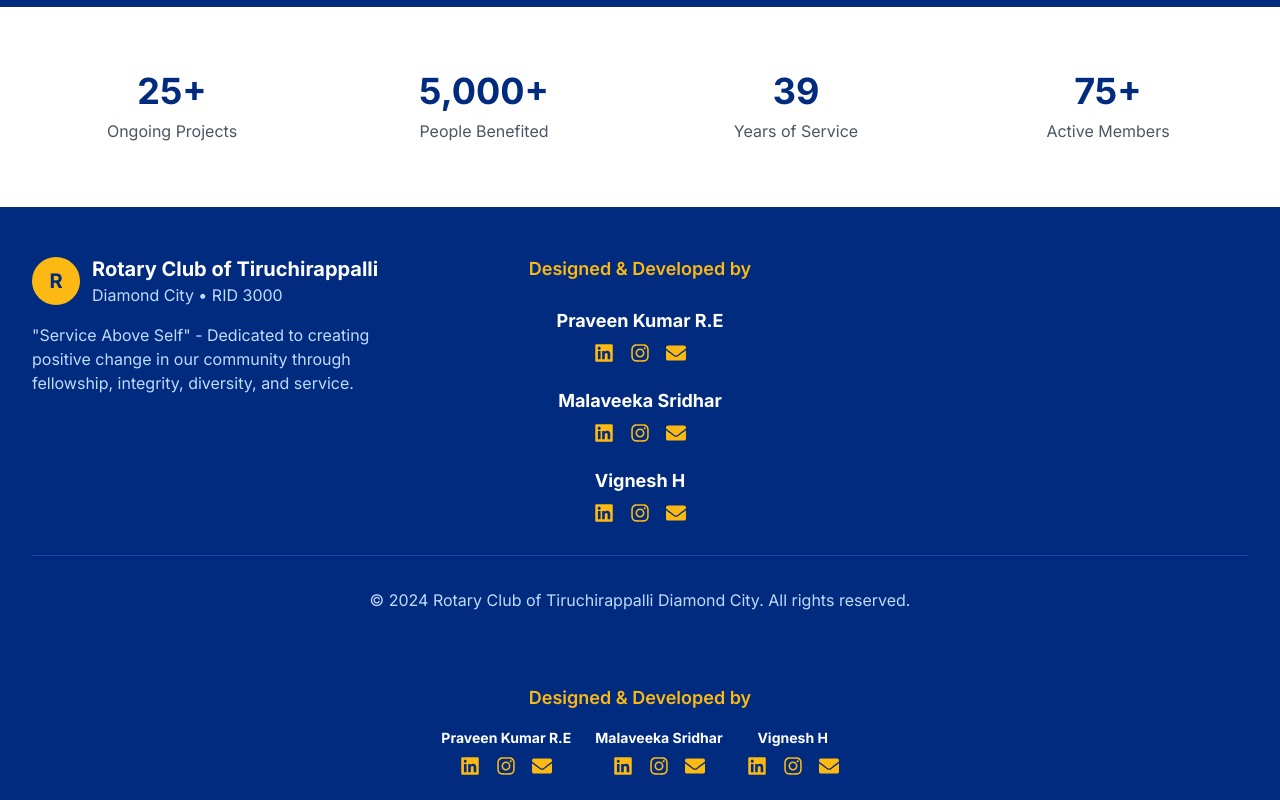
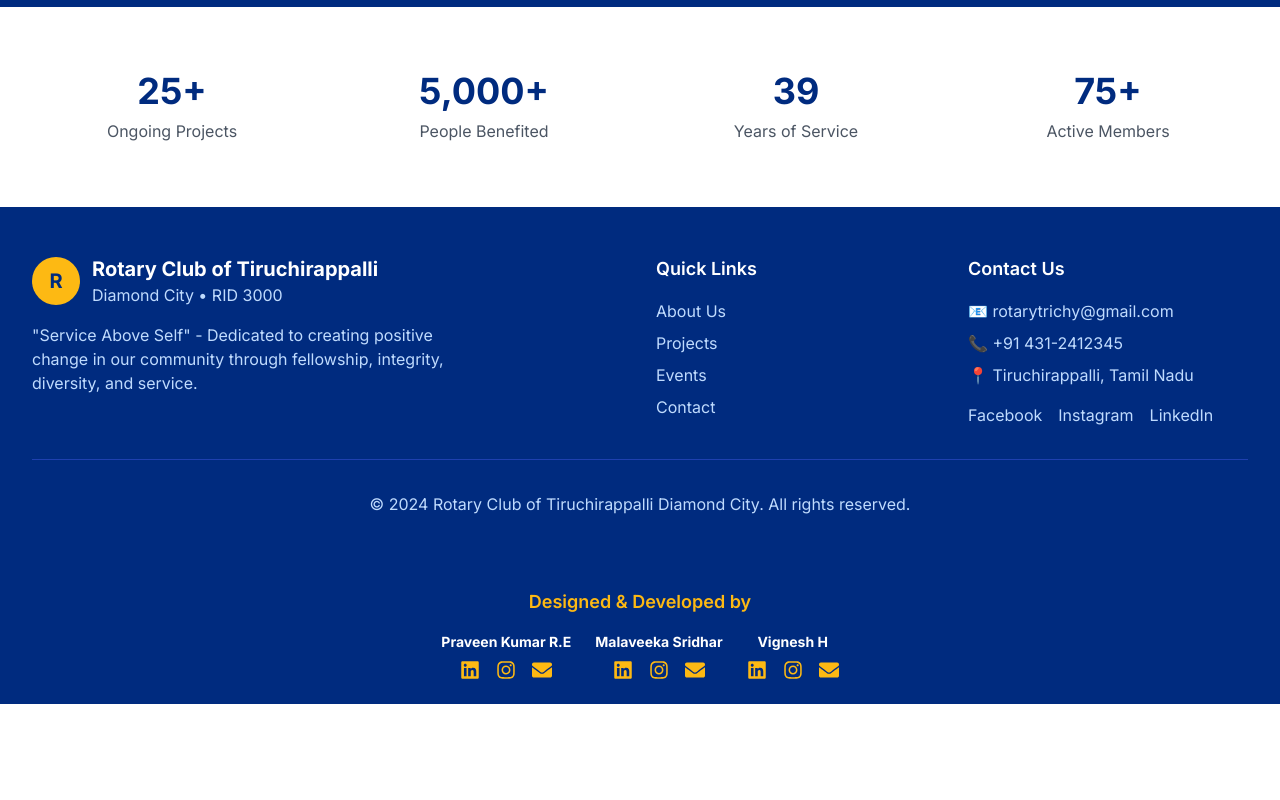
Before and after one commit to Malaveekasridhar20/rotary-diamond-city-serve, a React (Vite) app: page / in a window 1280 px wide. Shown: the part 2257-3057 px from the top of the page. After the commit the page ends 2961 px from the top, so only its background shows below. Built offline with nearby package versions, Linux system fonts and the light colour scheme.

Commit message:
Reverted to commit 713390f4684a577917a6ecd99ee56f05c433177b

```diff
--- a/src/components/Footer.tsx
+++ b/src/components/Footer.tsx
@@ -1,34 +1,13 @@
 
-import { FaLinkedin, FaInstagram, FaEnvelope } from "react-icons/fa";
+import { Link } from 'react-router-dom';
 
 const Footer = () => {
-  const team = [
-    {
-      name: "Praveen Kumar R.E",
-      linkedin: "https://www.linkedin.com/in/praveen-kumar-r-e-b0292836b/",
-      instagram: "https://www.instagram.com/praveen_7b?igsh=NDU0dG9nZDRrdXNs",
-      email: "praveenkumar7bp@gmail.com"
-    },
-    {
-      name: "Malaveeka Sridhar",
-      linkedin: "https://www.linkedin.com/in/malaveeka-sridhar-750b70252/",
-      instagram: "https://www.instagram.com/malaveekasridhar?igsh=emM1MHNiOXF4dXhl",
-      email: "malaveekasridhar20072004@gmail.com"
-    },
-    {
-      name: "Vignesh H",
-      linkedin: "https://www.linkedin.com/in/vigneshhariraj",
-      instagram: "https://www.instagram.com/_vignesh_exe_?igsh=MXhrd2NvbzhiaHV6cQ==",
-      email: "vigneshhariraj@gmail.com"
-    }
-  ];
-
   return (
     <footer className="bg-blue-900 text-white">
       <div className="max-w-7xl mx-auto px-4 sm:px-6 lg:px-8 py-12">
-        <div className="grid grid-cols-1 md:grid-cols-3 gap-8">
+        <div className="grid grid-cols-1 md:grid-cols-4 gap-8">
           {/* Club Info */}
-          <div>
+          <div className="md:col-span-2">
             <div className="flex items-center space-x-3 mb-4">
               <div className="w-12 h-12 bg-yellow-400 rounded-full flex items-center justify-center">
                 <span className="text-blue-900 font-bold text-xl">R</span>
@@ -44,44 +23,31 @@ const Footer = () => {
             </p>
           </div>
 
-          {/* Developer Credits - Center Column */}
-          <div className="text-center">
-            <h4 className="text-lg font-semibold mb-6 text-yellow-400">Designed & Developed by</h4>
-            <div className="space-y-6">
-              {team.map((member, index) => (
-                <div key={index} className="text-center">
-                  <p className="font-bold text-lg mb-2 text-white">{member.name}</p>
-                  <div className="flex justify-center gap-4 text-yellow-400 text-xl">
-                    <a
-                      href={member.linkedin}
-                      target="_blank"
-                      rel="noopener noreferrer"
-                      className="hover:text-white hover:scale-110 transition-all duration-200"
-                    >
-                      <FaLinkedin />
-                    </a>
-                    <a
-                      href={member.instagram}
-                      target="_blank"
-                      rel="noopener noreferrer"
-                      className="hover:text-white hover:scale-110 transition-all duration-200"
-                    >
-                      <FaInstagram />
-                    </a>
-                    <a
-                      href={`mailto:${member.email}`}
-                      className="hover:text-white hover:scale-110 transition-all duration-200"
-                    >
-                      <FaEnvelope />
-                    </a>
-                  </div>
-                </div>
-              ))}
+          {/* Quick Links */}
+          <div>
+            <h4 className="text-lg font-semibold mb-4">Quick Links</h4>
+            <ul className="space-y-2">
+              <li><Link to="/about" className="text-blue-200 hover:text-yellow-400 transition-colors">About Us</Link></li>
+              <li><Link to="/projects" className="text-blue-200 hover:text-yellow-400 transition-colors">Projects</Link></li>
+              <li><Link to="/events" className="text-blue-200 hover:text-yellow-400 transition-colors">Events</Link></li>
+              <li><Link to="/contact" className="text-blue-200 hover:text-yellow-400 transition-colors">Contact</Link></li>
+            </ul>
+          </div>
+
+          {/* Contact Info */}
+          <div>
+            <h4 className="text-lg font-semibold mb-4">Contact Us</h4>
+            <div className="space-y-2 text-blue-200">
+              <p>📧 rotarytrichy@gmail.com</p>
+              <p>📞 +91 431-2412345</p>
+              <p>📍 Tiruchirappalli, Tamil Nadu</p>
+            </div>
+            <div className="flex space-x-4 mt-4">
+              <a href="#" className="text-blue-200 hover:text-yellow-400 transition-colors">Facebook</a>
+              <a href="#" className="text-blue-200 hover:text-yellow-400 transition-colors">Instagram</a>
+              <a href="#" className="text-blue-200 hover:text-yellow-400 transition-colors">LinkedIn</a>
             </div>
           </div>
-
-          {/* Empty third column for spacing */}
-          <div></div>
         </div>
 
         <div className="border-t border-blue-800 mt-8 pt-8 text-center text-blue-200">
--- a/src/pages/Legacy.tsx
+++ b/src/pages/Legacy.tsx
@@ -105,8 +105,15 @@ const Legacy = () => {
             <h2 className="text-4xl font-bold mb-8" style={{ color: '#002B7F' }}>
               A Rich Heritage of Service
             </h2>
+            <p className="text-lg text-gray-700 leading-relaxed mb-6">
+              For nearly four decades, the Rotary Club of Tiruchirappalli Diamond City has stood as a beacon
+              of hope, service, and community transformation. Our journey began in 1985 with a simple yet
+              powerful vision: to create positive change in our community and beyond.
+            </p>
             <p className="text-lg text-gray-700 leading-relaxed">
-              The Rotary Club of Tiruchirappalli Diamond City, chartered in 1985, stands as a pillar of selfless service and impactful leadership in RID 3000. With a legacy rooted in "Service Above Self," the club has pioneered numerous health camps, literacy initiatives, community development projects, and youth engagement programs. Over the decades, it has grown into a vibrant institution of changemakers, consistently earning accolades for its commitment to society. This legacy continues to inspire new generations of Rotarians to carry forward the torch of service, compassion, and transformation in every corner of Tiruchirappalli and beyond.
+              From our humble beginnings with 25 charter members to our current strength of 75+ active Rotarians,
+              we have consistently lived by our motto "Service Above Self." Our legacy is written in the countless
+              lives we've touched, the communities we've uplifted, and the leaders we've nurtured.
             </p>
           </div>
         </div>
```
